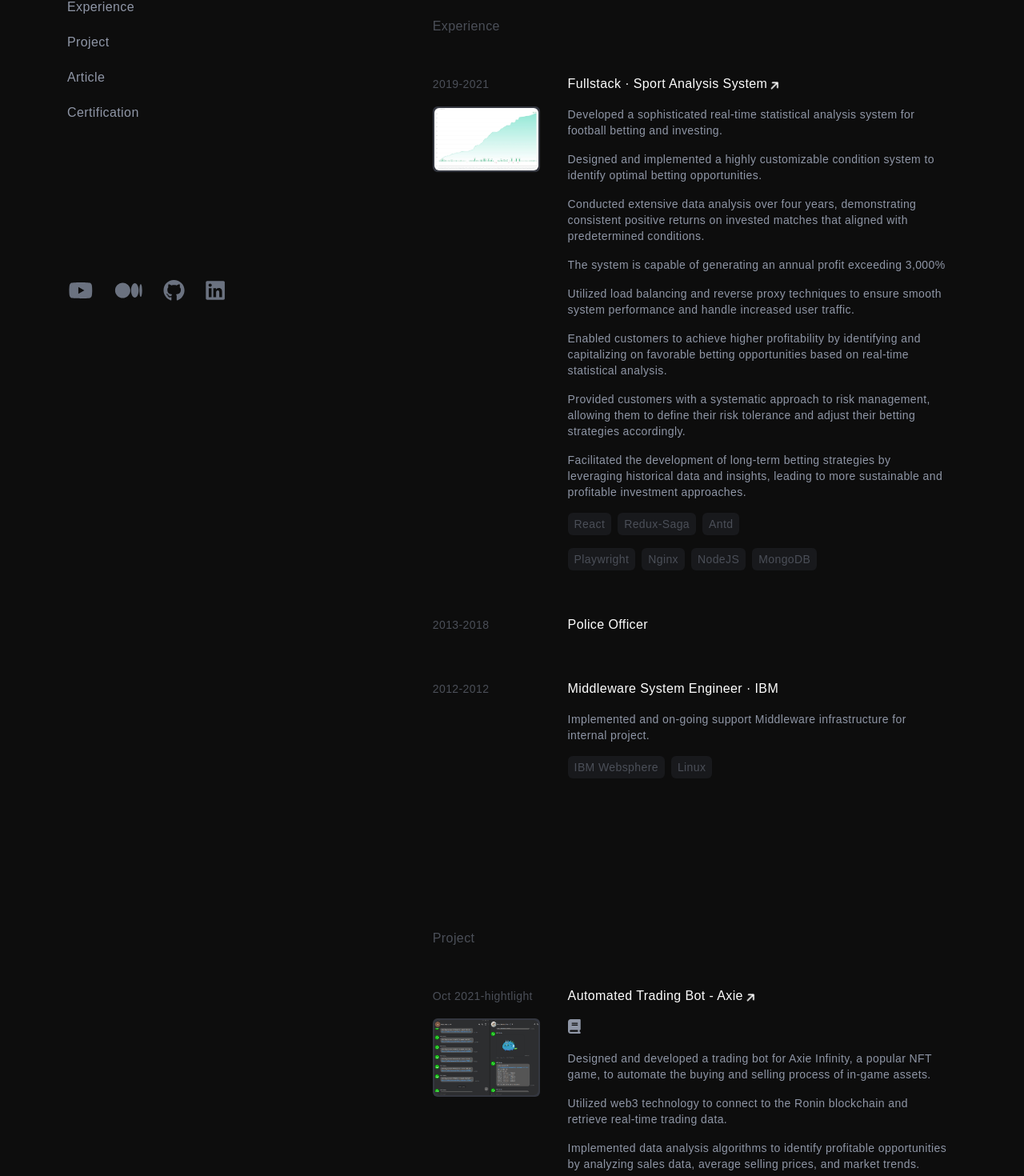
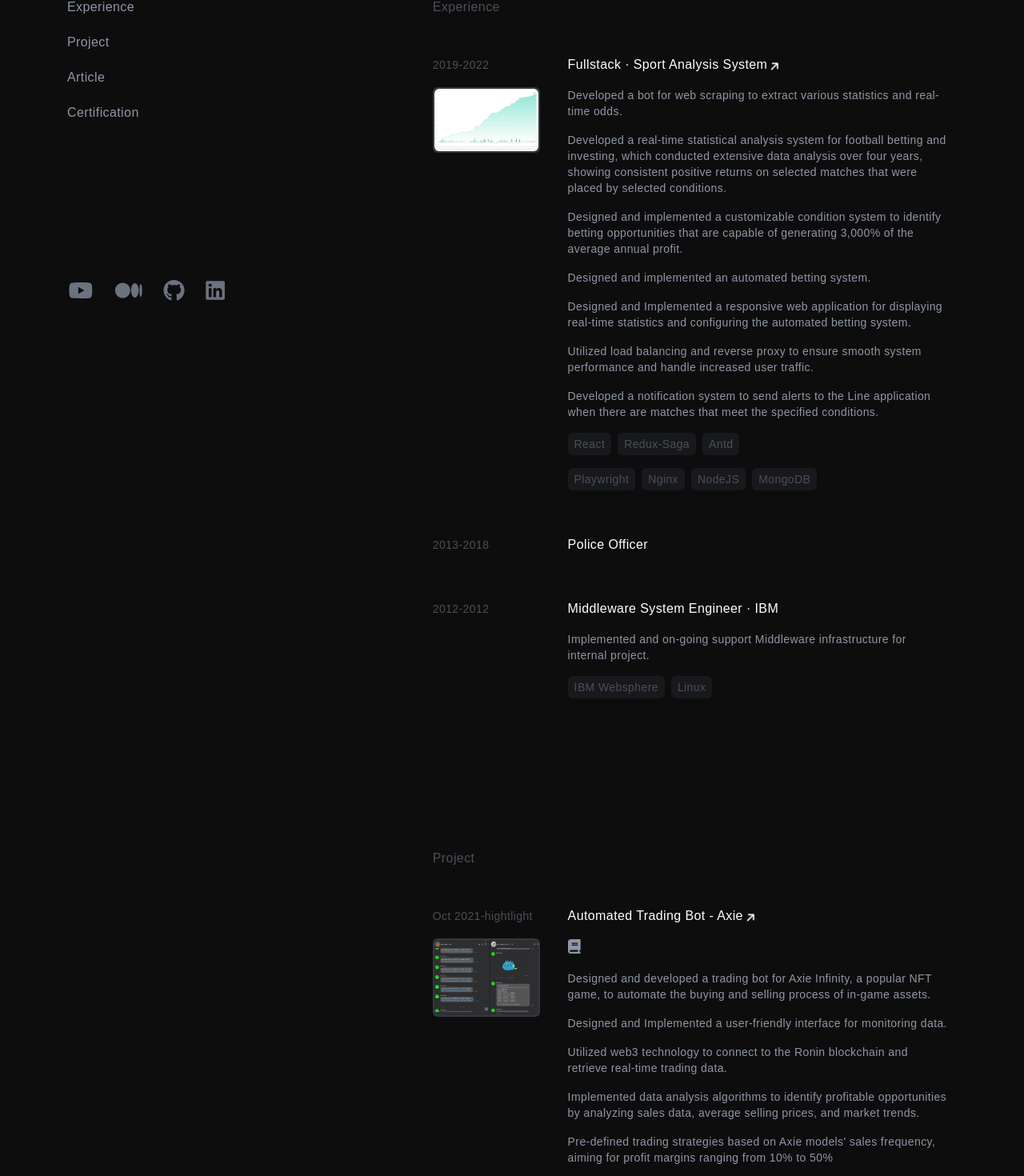
Before and after one commit to tOxicV4p0r/portfolio-v2, a React (Create React App) app: page / in a window 1280 px wide. Shown: the part 359-1829 px from the top of the page at 80% size. Built offline with nearby package versions, Linux system fonts and the light colour scheme; no server answers.

Commit message:
update data, resume, TOEIC

```diff
--- a/src/contents/about.js
+++ b/src/contents/about.js
@@ -1,3 +1,3 @@
 export const data = {
-    description: `Driven by a deep passion for technology, I undertook a journey of self-study and career transition. With a strong foundation in computer science, extensive knowledge of web development technologies, and growing expertise in blockchain, I am actively seeking opportunities to make a meaningful impact as a developer in the ever-evolving world of technology`,
+    description: `Driven by a deep passion for technology, I undertook a self-study and career transition journey. With a strong foundation in computer science, extensive knowledge of web development technologies, and growing expertise in blockchain, I am actively seeking opportunities to make an impact as a developer in the evolving world of technology.`,
 };
--- a/src/contents/experience.js
+++ b/src/contents/experience.js
@@ -4,21 +4,20 @@
 
 export const data = [
     {
-        date: "2019-2021",
+        date: "2019-2022",
         title: "Fullstack · Sport Analysis System",
         link: "https://medium.com/@KDeelert/how-i-built-soccer-analyzer-tool-eng-55bf8a473248",
         materials: [
             // { type: faBook, link: "https://medium.com/@KDeelert/how-i-built-soccer-analyzer-tool-eng-55bf8a473248" },
         ],
         descriptions: [
-            "Developed a sophisticated real-time statistical analysis system for football betting and investing.",
-            "Designed and implemented a highly customizable condition system to identify optimal betting opportunities.",
-            "Conducted extensive data analysis over four years, demonstrating consistent positive returns on invested matches that aligned with predetermined conditions.",
-            "The system is capable of generating an annual profit exceeding 3,000%",
-            "Utilized load balancing and reverse proxy techniques to ensure smooth system performance and handle increased user traffic.",
-            "Enabled customers to achieve higher profitability by identifying and capitalizing on favorable betting opportunities based on real-time statistical analysis.",
-            "Provided customers with a systematic approach to risk management, allowing them to define their risk tolerance and adjust their betting strategies accordingly.",
-            "Facilitated the development of long-term betting strategies by leveraging historical data and insights, leading to more sustainable and profitable investment approaches.",
+            "Developed a bot for web scraping to extract various statistics and real-time odds.",
+            "Developed a real-time statistical analysis system for football betting and investing, which conducted extensive data analysis over four years, showing consistent positive returns on selected matches that were placed by selected conditions.",
+            "Designed and implemented a customizable condition system to identify betting opportunities that are capable of generating 3,000% of the average annual profit.",
+            "Designed and implemented an automated betting system.",
+            "Designed and Implemented a responsive web application for displaying real-time statistics and configuring the automated betting system.",
+            "Utilized load balancing and reverse proxy to ensure smooth system performance and handle increased user traffic.",
+            "Developed a notification system to send alerts to the Line application when there are matches that meet the specified conditions.",
         ],
         skills: [
             ["React", "Redux-Saga", "Antd"],
--- a/src/contents/project.js
+++ b/src/contents/project.js
@@ -15,10 +15,10 @@
         title: "Automated Trading Bot - Axie",
         descriptions: [
             "Designed and developed a trading bot for Axie Infinity, a popular NFT game, to automate the buying and selling process of in-game assets.",
+            "Designed and Implemented a user-friendly interface for monitoring data.",
             "Utilized web3 technology to connect to the Ronin blockchain and retrieve real-time trading data.",
             "Implemented data analysis algorithms to identify profitable opportunities by analyzing sales data, average selling prices, and market trends.",
-            "Incorporated pre-defined trading strategies based on different models' sales frequency, aiming for profit margins ranging from 10% to 50%.",
-            "Created a user-friendly interface for monitoring and adjusting bot settings, ensuring efficient and timely decision-making.",
+            "Pre-defined trading strategies based on Axie models' sales frequency, aiming for profit margins ranging from 10% to 50%",
         ],
         skills: [
             ["Web3", "Puppeteer", "Nginx", "NodeJS", "MongoDB"],
```
Also changed, not shown: 1 other file (tests, documents, lock files or other folders).
